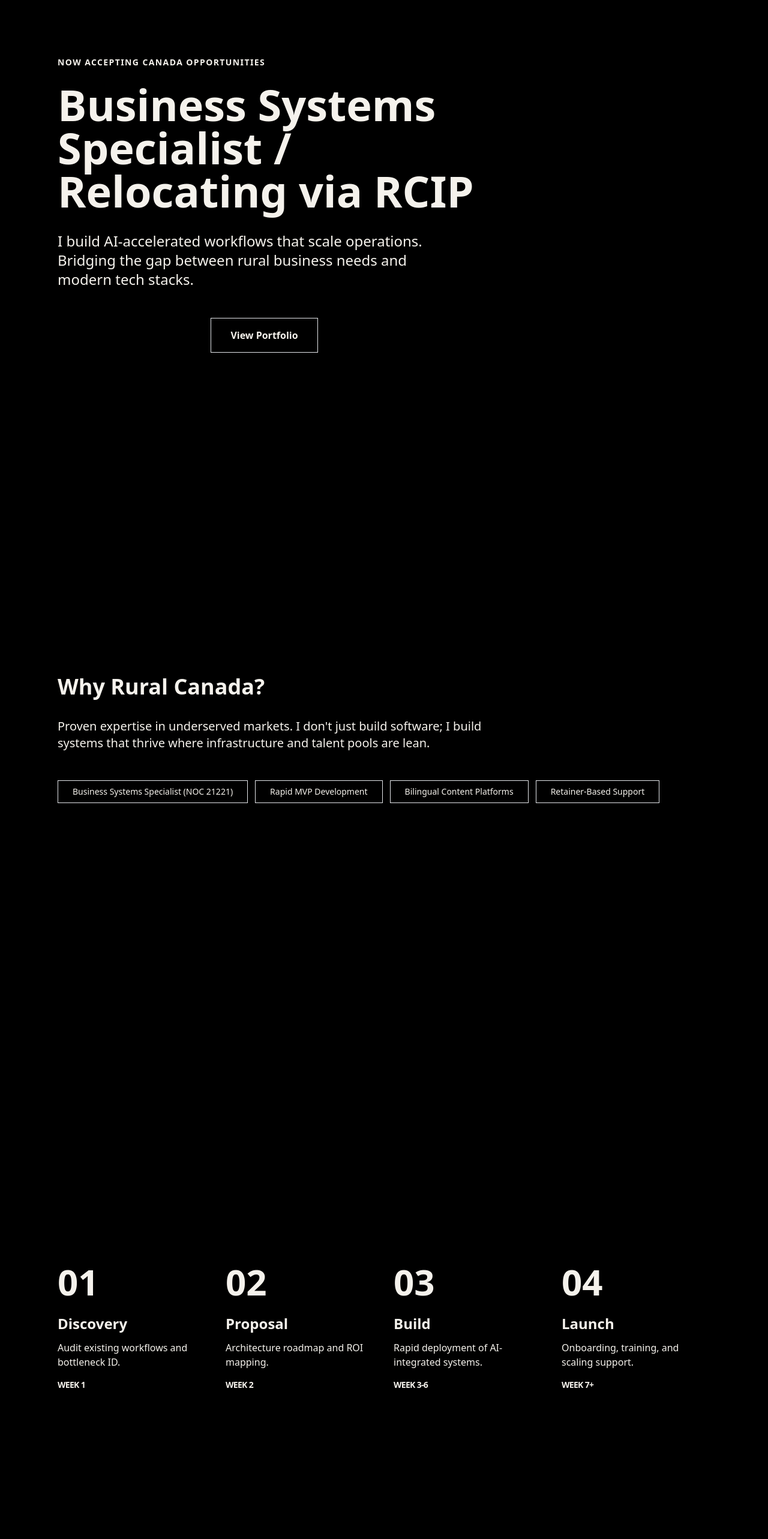
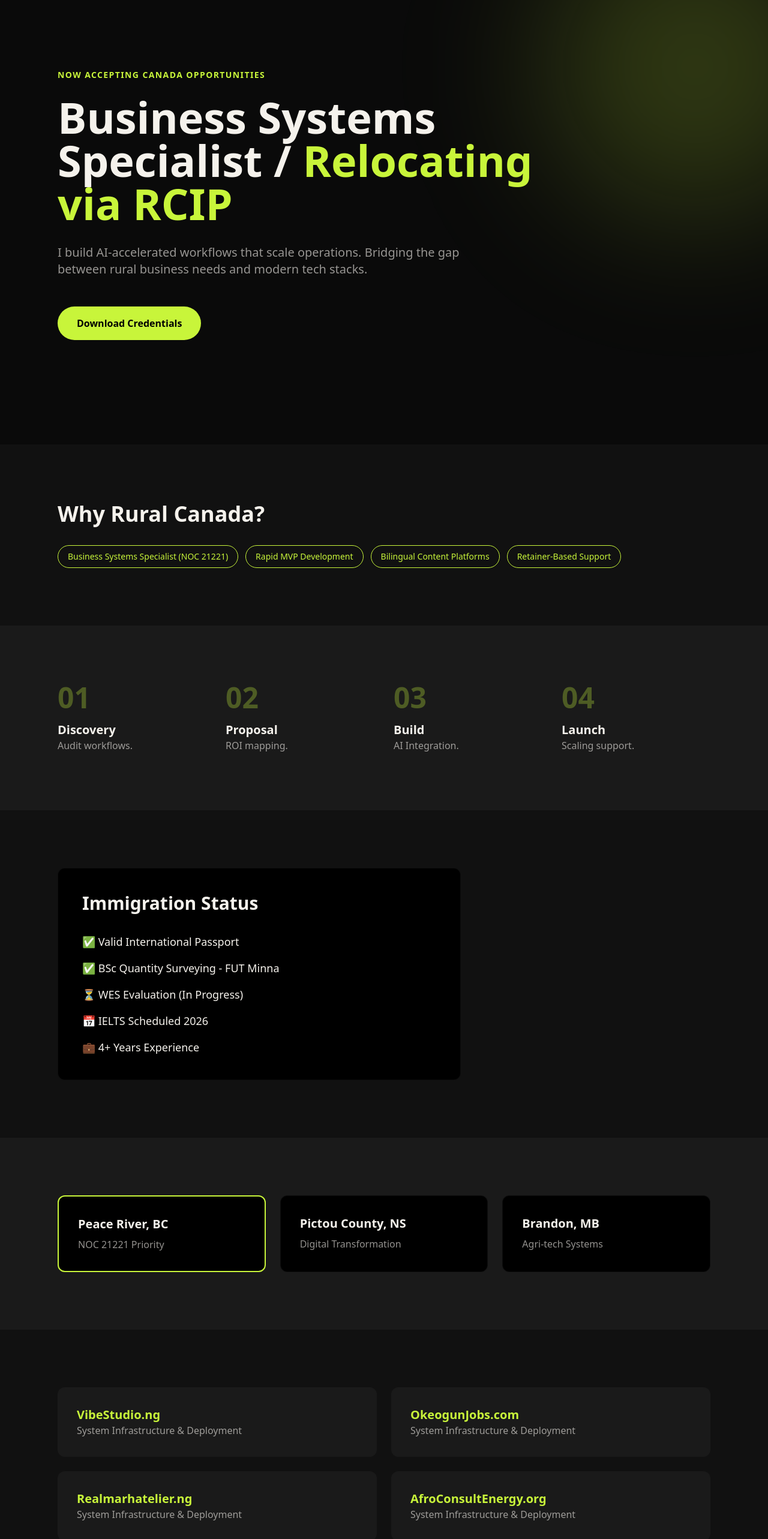
Before and after one commit to meganewday/vibestudio-rebuild, a Next.js app: page /rcip in a window 1280 px wide. Shown: the part 120-2686 px from the top of the page at 60% size. Built offline with nearby package versions, Linux system fonts and the light colour scheme.

Commit message:
Update page.tsx

```diff
--- a/app/rcip/page.tsx
+++ b/app/rcip/page.tsx
@@ -1,177 +1,105 @@
 import { Space_Grotesk, Barlow } from 'next/font/google';
-import { Check, Circle, X, ArrowRight, Mail, Phone } from 'lucide-react';
-import type { Metadata } from 'next';
 
 const space = Space_Grotesk({ subsets: ['latin'], variable: '--font-space-grotesk' });
 const barlow = Barlow({ weight: ['400', '600'], subsets: ['latin'], variable: '--font-barlow' });
 
-export const metadata: Metadata = {
+export const metadata = {
   title: "Lawal Abdulbasit | Business Systems Specialist | RCIP Canada",
-  description: "Business Systems Specialist relocating via RCIP. Focused on AI-accelerated workflows and rapid MVP development.",
+  description: "Business Systems Specialist relocating via RCIP.",
 };
 
 export default function RCIPPage() {
   return (
-    <main className={`${space.variable} ${barlow.variable} font-barlow bg-black text-warmWhite min-h-screen selection:bg-lime selection:text-black`}>
+    <main className={`${space.variable} ${barlow.variable} font-barlow bg-[#0A0A0A] text-[#F5F2EC] min-h-screen`}>
 
-      {/* 1. HERO SECTION */}
+      {/* 1. HERO */}
       <section className="relative h-screen flex flex-col justify-center px-6 lg:px-24 overflow-hidden">
-        <div className="absolute top-[-10%] right-[-10%] w-[500px] h-[500px] bg-lime/20 rounded-full blur-[120px] pointer-events-none" />
-
+        <div className="absolute top-[-10%] right-[-10%] w-[500px] h-[500px] bg-[#C8F53A]/20 rounded-full blur-[120px]" />
         <div className="max-w-4xl z-10">
-          <span className="font-space font-bold text-lime tracking-widest text-sm mb-6 block uppercase">
-            NOW ACCEPTING CANADA OPPORTUNITIES
-          </span>
-          <h1 className="font-space text-5xl md:text-7xl font-bold leading-tight mb-8">
-            Business Systems Specialist / <br className="hidden md:block" />
-            <span className="text-lime/90">Relocating via RCIP</span>
-          </h1>
-          <p className="text-xl md:text-2xl text-warmWhite/60 max-w-2xl mb-12">
-            I build AI-accelerated workflows that scale operations. Bridging the gap between rural business needs and modern tech stacks.
-          </p>
-          <div className="flex flex-wrap gap-4">
-            <button className="bg-lime text-black px-8 py-4 rounded-pill font-space font-bold hover:scale-105 transition-transform">
-              Download Credentials
-            </button>
-            <button className="border border-warmWhite/20 px-8 py-4 rounded-pill font-space font-bold hover:bg-warmWhite/5 transition-colors">
-              View Portfolio
-            </button>
+          <span className="font-space font-bold text-[#C8F53A] tracking-widest text-sm mb-6 block uppercase">NOW ACCEPTING CANADA OPPORTUNITIES</span>
+          <h1 className="font-space text-5xl md:text-7xl font-bold leading-tight mb-8">Business Systems Specialist / <span className="text-[#C8F53A]">Relocating via RCIP</span></h1>
+          <p className="text-xl text-[#F5F2EC]/60 max-w-2xl mb-12">I build AI-accelerated workflows that scale operations. Bridging the gap between rural business needs and modern tech stacks.</p>
+          <div className="flex gap-4">
+            <button className="bg-[#C8F53A] text-black px-8 py-4 rounded-full font-bold">Download Credentials</button>
           </div>
         </div>
       </section>
 
       {/* 2. WHY RURAL CANADA */}
-      <section className="py-96 bg-surface1 px-6 lg:px-24">
-        <div className="max-w-6xl mx-auto">
+      <section className="py-24 bg-[#111111] px-6 lg:px-24">
         <h2 className="font-space text-4xl font-bold mb-8">Why Rural Canada?</h2>
-          <p className="text-xl text-warmWhite/60 max-w-3xl mb-12">
-            Proven expertise in underserved markets. I don't just build software; I build systems that thrive where infrastructure and talent pools are lean.
-          </p>
         <div className="flex flex-wrap gap-3">
-            {["Business Systems Specialist (NOC 21221)", "Rapid MVP Development", "Bilingual Content Platforms", "Retainer-Based Support"].map((tag) => (
-              <span key={tag} className="px-6 py-2 rounded-pill border border-lime text-lime font-space text-sm font-medium">
-                {tag}
-              </span>
+          {["Business Systems Specialist (NOC 21221)", "Rapid MVP Development", "Bilingual Content Platforms", "Retainer-Based Support"].map(tag => (
+            <span key={tag} className="px-4 py-2 rounded-full border border-[#C8F53A] text-[#C8F53A] text-sm">{tag}</span>
           ))}
-          </div>
         </div>
       </section>
 
       {/* 3. PROCESS */}
-      <section className="py-96 bg-surface2 px-6 lg:px-24">
-        <div className="max-w-6xl mx-auto">
+      <section className="py-24 bg-[#1A1A1A] px-6 lg:px-24">
         <div className="grid grid-cols-1 md:grid-cols-4 gap-8">
           {[
-              { num: "01", title: "Discovery", desc: "Audit existing workflows and bottleneck ID.", time: "Week 1" },
-              { num: "02", title: "Proposal", desc: "Architecture roadmap and ROI mapping.", time: "Week 2" },
-              { num: "03", title: "Build", desc: "Rapid deployment of AI-integrated systems.", time: "Week 3-6" },
-              { num: "04", title: "Launch", desc: "Onboarding, training, and scaling support.", time: "Week 7+" },
-            ].map((step) => (
-              <div key={step.num} className="flex flex-col">
-                <span className="font-space text-6xl font-bold text-lime/30 mb-6">{step.num}</span>
-                <h3 className="font-space text-2xl font-bold mb-3">{step.title}</h3>
-                <p className="text-warmWhite/60 mb-4">{step.desc}</p>
-                <span className="text-lime text-sm font-bold uppercase tracking-tighter">{step.time}</span>
-              </div>
+            { n: "01", t: "Discovery", d: "Audit workflows." },
+            { n: "02", t: "Proposal", d: "ROI mapping." },
+            { n: "03", t: "Build", d: "AI Integration." },
+            { n: "04", t: "Launch", d: "Scaling support." }
+          ].map(s => (
+            <div key={s.n}><span className="text-5xl font-bold text-[#C8F53A]/30 block mb-4">{s.n}</span><h3 className="text-xl font-bold">{s.t}</h3><p className="text-[#F5F2EC]/60">{s.d}</p></div>
           ))}
-          </div>
         </div>
       </section>
 
       {/* 4. IMMIGRATION READY */}
-      <section className="py-96 bg-surface1 px-6 lg:px-24">
-        <div className="max-w-4xl mx-auto bg-black p-12 rounded-card border border-warmWhite/5">
-          <h2 className="font-space text-4xl font-bold mb-12">Immigration Readiness</h2>
-          <div className="space-y-6 mb-12">
-            {[
-              { text: "Valid International Passport", icon: <Check className="text-lime" /> },
-              { text: "BSc Quantity Surveying - FUT Minna", icon: <Check className="text-lime" /> },
-              { text: "WES Evaluation (In Progress)", icon: <Circle className="text-yellow-500" /> },
-              { text: "IELTS Scheduled (Q3 2026)", icon: <Circle className="text-yellow-500" /> },
-              { text: "4+ Years Professional Experience", icon: <Check className="text-lime" /> },
-              { text: "Seeking LMIA / RCIP Employer Offer", icon: <ArrowRight className="text-lime" /> },
-            ].map((item, i) => (
-              <div key={i} className="flex items-center gap-4 text-lg">
-                {item.icon}
-                <span>{item.text}</span>
-              </div>
-            ))}
-          </div>
-          <div className="pt-8 border-t border-warmWhite/10">
-            <p className="text-warmWhite/60">Status: <span className="text-lime">Active Candidate</span> | Relocation Window: Late 2026</p>
-          </div>
+      <section className="py-24 bg-[#111111] px-6 lg:px-24">
+        <div className="max-w-2xl bg-black p-10 rounded-xl border border-white/5">
+          <h2 className="text-3xl font-bold mb-8">Immigration Status</h2>
+          <ul className="space-y-4 text-lg">
+            <li>✅ Valid International Passport</li>
+            <li>✅ BSc Quantity Surveying - FUT Minna</li>
+            <li>⏳ WES Evaluation (In Progress)</li>
+            <li>📅 IELTS Scheduled 2026</li>
+            <li>💼 4+ Years Experience</li>
+          </ul>
         </div>
       </section>
 
       {/* 5. TARGET COMMUNITIES */}
-      <section className="py-96 bg-surface2 px-6 lg:px-24">
-        <div className="max-w-6xl mx-auto">
-          <h2 className="font-space text-4xl font-bold mb-12 text-center">Priority RCIP Zones</h2>
-          <div className="grid grid-cols-1 md:grid-cols-3 gap-8">
-            <div className="bg-black p-8 rounded-card border-2 border-lime">
-              <h3 className="font-space text-2xl font-bold mb-4">Peace River, BC</h3>
-              <p className="text-warmWhite/60 mb-6">High demand for Technical Analysts and Systems Specialists.</p>
-              <span className="text-xs bg-lime text-black px-3 py-1 rounded-pill font-bold uppercase">Primary Target</span>
+      <section className="py-24 bg-[#1A1A1A] px-6 lg:px-24">
+        <div className="grid grid-cols-1 md:grid-cols-3 gap-6">
+          <div className="p-8 bg-black rounded-xl border-2 border-[#C8F53A]">
+            <h3 className="text-xl font-bold mb-2">Peace River, BC</h3>
+            <p className="text-[#F5F2EC]/60">NOC 21221 Priority</p>
           </div>
-            <div className="bg-black p-8 rounded-card border border-warmWhite/10">
-              <h3 className="font-space text-2xl font-bold mb-4">Pictou County, NS</h3>
-              <p className="text-warmWhite/60 mb-6">Focus on digital transformation for local manufacturing.</p>
+          <div className="p-8 bg-black rounded-xl border border-white/5">
+            <h3 className="text-xl font-bold mb-2">Pictou County, NS</h3>
+            <p className="text-[#F5F2EC]/60">Digital Transformation</p>
           </div>
-            <div className="bg-black p-8 rounded-card border border-warmWhite/10">
-              <h3 className="font-space text-2xl font-bold mb-4">Brandon, MB</h3>
-              <p className="text-warmWhite/60 mb-6">Agri-tech systems and enterprise resource planning.</p>
-            </div>
+          <div className="p-8 bg-black rounded-xl border border-white/5">
+            <h3 className="text-xl font-bold mb-2">Brandon, MB</h3>
+            <p className="text-[#F5F2EC]/60">Agri-tech Systems</p>
           </div>
         </div>
       </section>
 
       {/* 6. PORTFOLIO */}
-      <section className="py-96 bg-surface1 px-6 lg:px-24">
-        <div className="max-w-6xl mx-auto">
-          <h2 className="font-space text-4xl font-bold mb-12">Selected Infrastructure</h2>
-          <div className="grid grid-cols-1 md:grid-cols-2 gap-8">
-            {[
-              { name: "VibeStudio.ng", desc: "Creative agency management system.", tech: "Next.js / Supabase" },
-              { name: "OkeogunJobs.com", desc: "Regional employment marketplace.", tech: "React / Node.js" },
-              { name: "Realmarhatelier.ng", desc: "E-commerce for bespoke tailoring.", tech: "Next.js / Stripe" },
-              { name: "AfroConsultEnergy.org", desc: "Energy consultancy data portal.", tech: "Python / Tailwind" },
-            ].map((proj) => (
-              <div key={proj.name} className="group bg-surface2 p-8 rounded-card hover:border-lime/50 border border-transparent transition-all">
-                <h3 className="font-space text-2xl font-bold mb-2 group-hover:text-lime transition-colors">{proj.name}</h3>
-                <p className="text-warmWhite/60 mb-6">{proj.desc}</p>
-                <code className="text-xs text-lime font-mono">{proj.tech}</code>
+      <section className="py-24 bg-[#111111] px-6 lg:px-24">
+        <div className="grid grid-cols-1 md:grid-cols-2 gap-6">
+          {["VibeStudio.ng", "OkeogunJobs.com", "Realmarhatelier.ng", "AfroConsultEnergy.org"].map(p => (
+            <div key={p} className="p-8 bg-[#1A1A1A] rounded-xl">
+              <h3 className="text-xl font-bold text-[#C8F53A]">{p}</h3>
+              <p className="opacity-60">System Infrastructure & Deployment</p>
             </div>
           ))}
-          </div>
         </div>
       </section>
 
       {/* 7. CONTACT */}
-      <section className="py-96 bg-black relative overflow-hidden px-6 lg:px-24">
-        <div className="absolute bottom-[-10%] left-[-10%] w-[400px] h-[400px] bg-lime/10 rounded-full blur-[100px] pointer-events-none" />
-
-        <div className="max-w-4xl mx-auto text-center z-10 relative">
-          <h2 className="font-space text-5xl md:text-6xl font-bold mb-8">Let's Build Your Vision — <span className="text-lime">in Canada</span></h2>
-          <div className="flex flex-col md:flex-row justify-center items-center gap-8 mb-12">
-            <a href="mailto:lawalabdulbasit89@gmail.com" className="flex items-center gap-3 text-xl hover:text-lime transition-colors">
-              <Mail className="w-6 h-6" /> lawalabdulbasit89@gmail.com
-            </a>
-            <a href="tel:+2348127862440" className="flex items-center gap-3 text-xl hover:text-lime transition-colors">
-              <Phone className="w-6 h-6" /> +234 812 786 2440
-            </a>
-          </div>
-          <p className="text-warmWhite/40 mb-12 uppercase tracking-widest text-sm">Available for virtual interviews: GMT +1 (EST +5)</p>
-          <div className="flex flex-wrap justify-center gap-4">
-            <button className="bg-lime text-black px-10 py-5 rounded-pill font-space font-bold hover:scale-105 transition-transform">
-              Send Partnership Inquiry
-            </button>
-          </div>
-        </div>
+      <section className="py-24 bg-black text-center px-6">
+        <h2 className="text-4xl font-bold mb-6">Let's Build Your Vision — <span className="text-[#C8F53A]">in Canada</span></h2>
+        <p className="mb-4">lawalabdulbasit89@gmail.com</p>
+        <p className="opacity-40 text-sm">Relocation Target: Late 2026</p>
       </section>
 
-      <footer className="py-12 border-t border-warmWhite/5 text-center text-warmWhite/20 text-sm">
-        &copy; 2026 Lawal Abdulbasit. All Rights Reserved. Built for RCIP Pathways.
-      </footer>
     </main>
   );
 }
```
Lines whose indentation alone changed are shown as unchanged.
